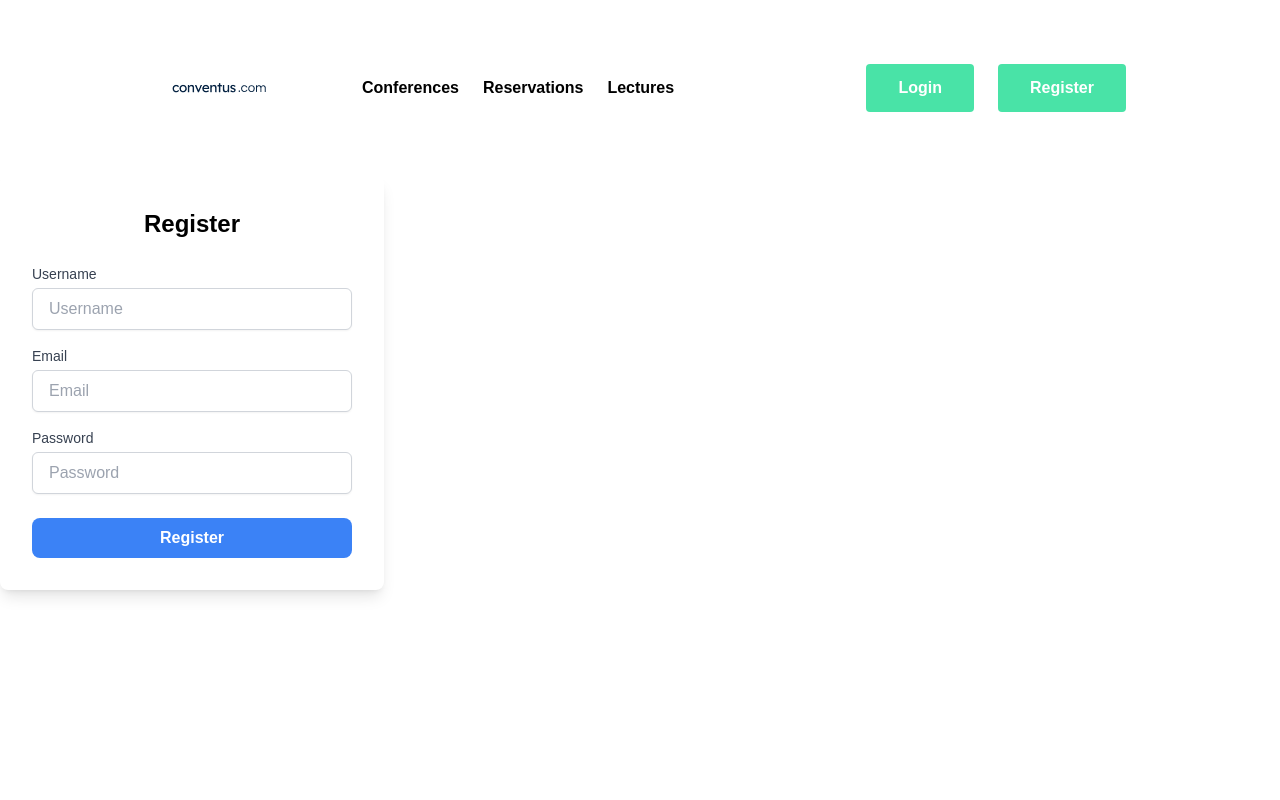
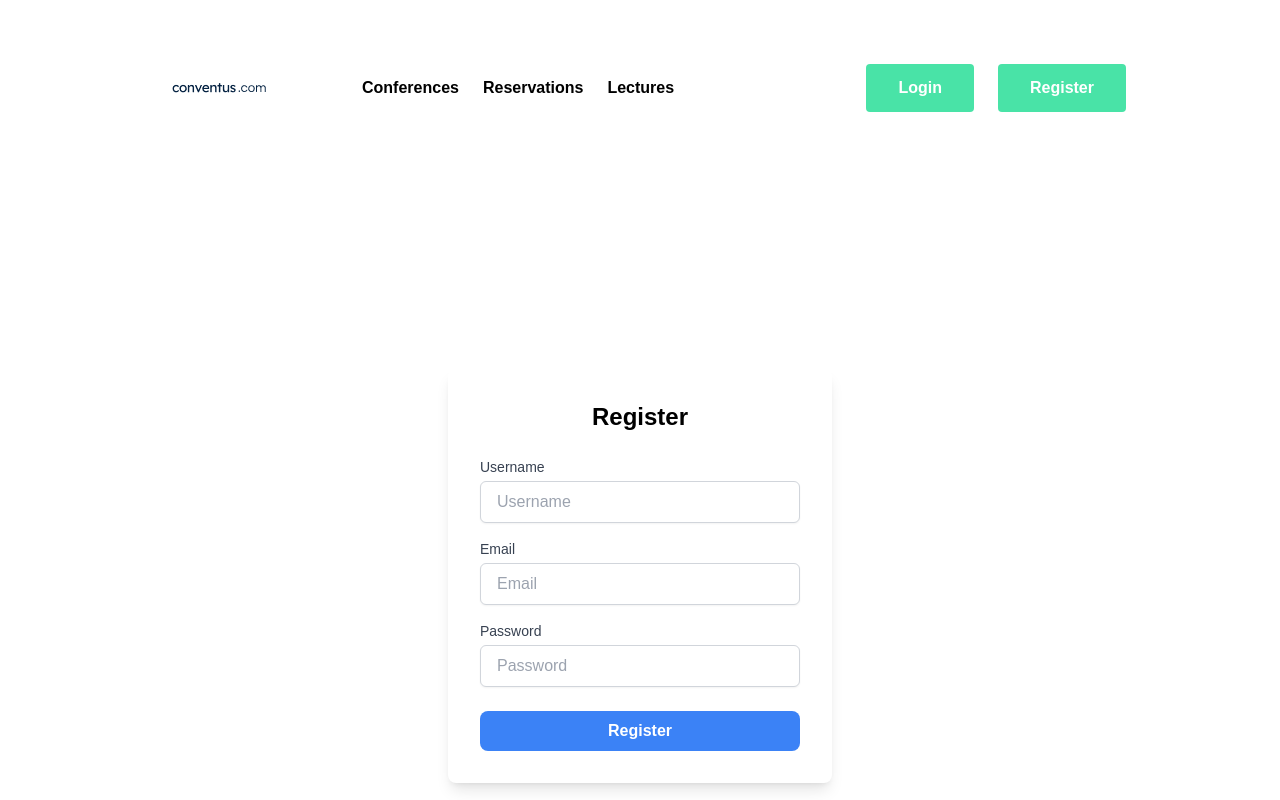
Before and after one commit to Malbert121/VUT_FIT_IIS, a React (Create React App) app in the folder conventus-client/: page /registration in a window 1280 px wide. Shown: the top 800 px of the page. Built offline with nearby package versions, Linux system fonts and the light colour scheme.

Commit message:
fix: login flex

```diff
--- a/conventus-client/src/Pages/LoginPage/LoginPage.tsx
+++ b/conventus-client/src/Pages/LoginPage/LoginPage.tsx
@@ -23,7 +23,7 @@ const LoginPage: React.FC = () => {
     };
 
     return (
-        <div className=" mx-auto items-center justify-center min-h-screen">
+        <div className=" mx-auto flex items-center justify-center min-h-screen">
             <div className="bg-white p-8 rounded-lg shadow-lg w-full sm:w-96">
                 <h2 className="text-2xl font-bold text-center mb-6">Login</h2>
                 <form onSubmit={handleLogin}>
--- a/conventus-client/src/Pages/RegistrationPage/RegistrationPage.tsx
+++ b/conventus-client/src/Pages/RegistrationPage/RegistrationPage.tsx
@@ -24,7 +24,7 @@ const RegistrationPage: React.FC = () => {
     };
 
     return (
-        <div className=" mx-auto items-center justify-center min-h-screen">
+        <div className=" mx-auto flex items-center justify-center min-h-screen">
             <div className="bg-white p-8 rounded-lg shadow-lg w-full sm:w-96">
                 <h2 className="text-2xl font-bold text-center mb-6">Register</h2>
                 <form onSubmit={handleRegister}>
```
